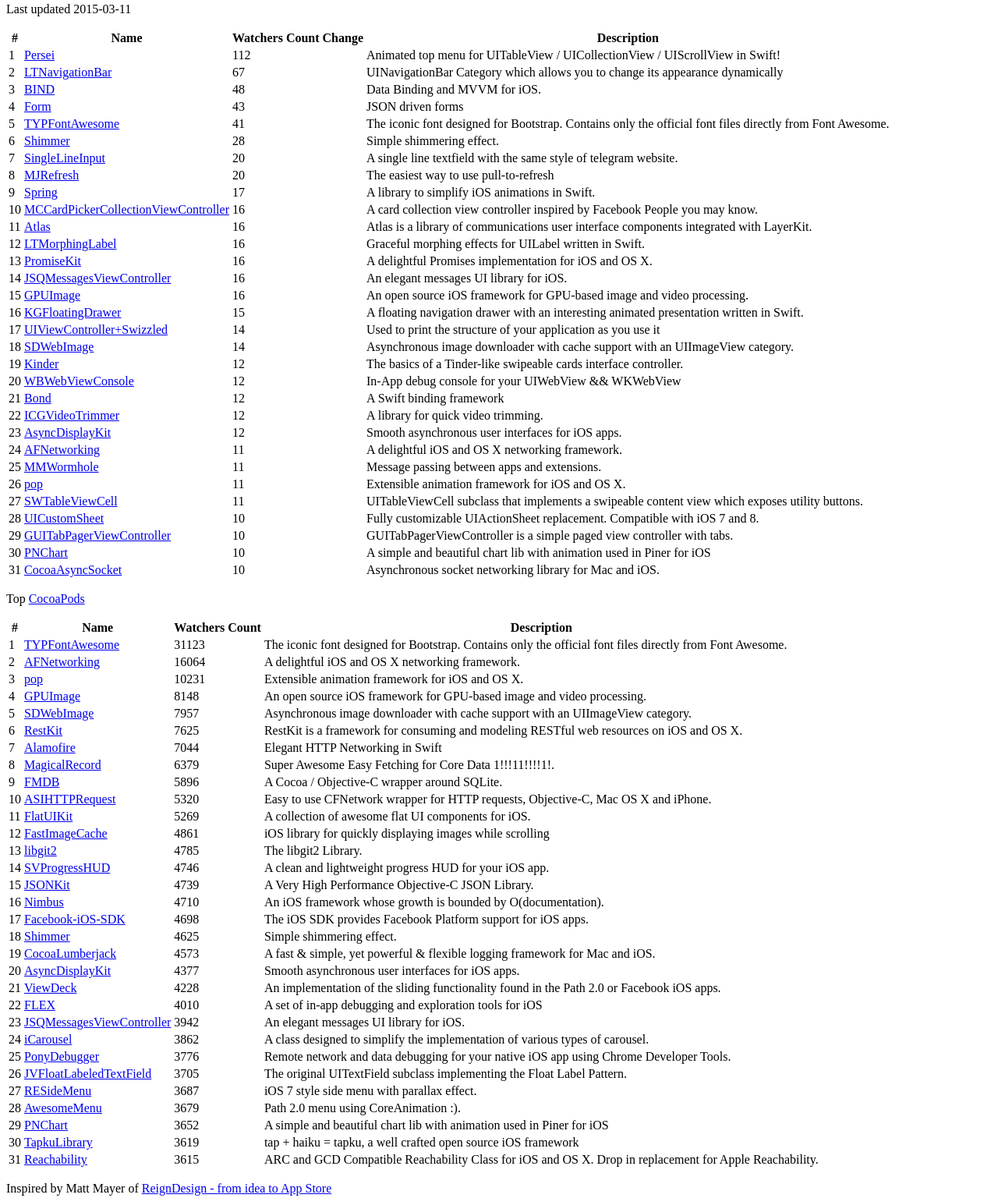
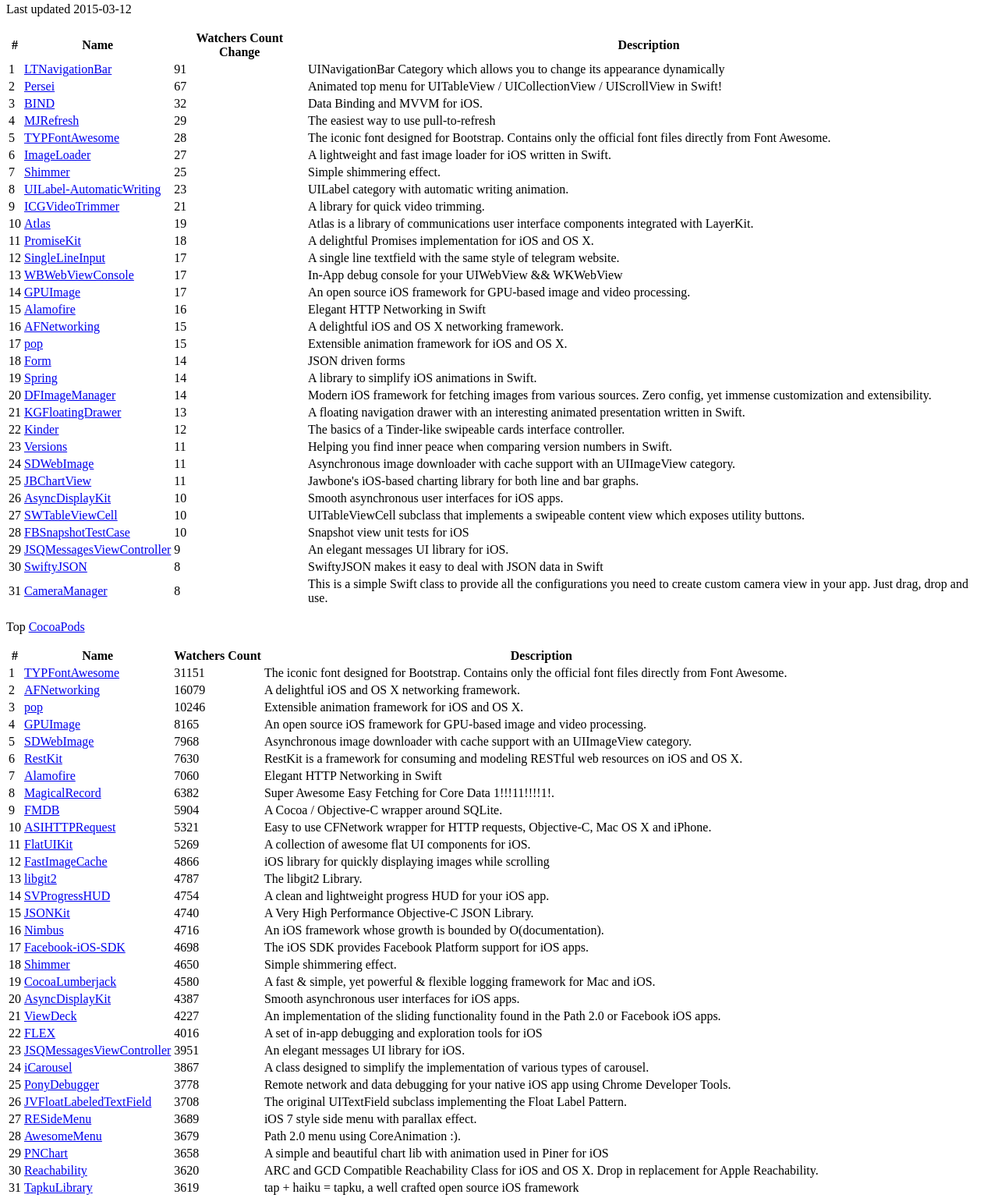
Before and after one commit to trendingcocoapods/trendingcocoapods.github.io, a plain HTML site: page index.html in a window 1280 px wide. Shown: the part 111-1647 px from the top of the page at 78% size. Drawn offline with Linux system fonts and the light colour scheme.

Commit message:
autoupdate 2015-03-12 03:00

```diff
--- a/index.html
+++ b/index.html
@@ -5,7 +5,7 @@
     <div>
       <h1>Trending CocoaPods</h1>
       <p>Trending <a href="http://cocoapods.org/">CocoaPods</a></p>
-      <p>Last updated 2015-03-11</p>
+      <p>Last updated 2015-03-12</p>
       <table>
         <tbody><tr>
           <th>#</th>
@@ -15,189 +15,189 @@
         </tr>
                 <tr>
           <td>1</td>
-          <td class="name"><a href="https://github.com/Yalantis/Persei.git">Persei</a></td>
-          <td>112</td>
-          <td class="desc">Animated top menu for UITableView / UICollectionView / UIScrollView in Swift!</td>
+          <td class="name"><a href="https://github.com/ltebean/LTNavigationbar.git">LTNavigationBar</a></td>
+          <td>91</td>
+          <td class="desc">UINavigationBar Category which allows you to change its appearance dynamically</td>
         </tr>
         <tr>
           <td>2</td>
-          <td class="name"><a href="https://github.com/ltebean/LTNavigationbar.git">LTNavigationBar</a></td>
+          <td class="name"><a href="https://github.com/Yalantis/Persei.git">Persei</a></td>
           <td>67</td>
-          <td class="desc">UINavigationBar Category which allows you to change its appearance dynamically</td>
+          <td class="desc">Animated top menu for UITableView / UICollectionView / UIScrollView in Swift!</td>
         </tr>
         <tr>
           <td>3</td>
           <td class="name"><a href="https://github.com/markohlebar/BIND.git">BIND</a></td>
-          <td>48</td>
+          <td>32</td>
           <td class="desc">Data Binding and MVVM for iOS.</td>
         </tr>
         <tr>
           <td>4</td>
-          <td class="name"><a href="https://github.com/hyperoslo/Form.git">Form</a></td>
-          <td>43</td>
-          <td class="desc">JSON driven forms</td>
+          <td class="name"><a href="https://github.com/CoderMJLee/MJRefresh.git">MJRefresh</a></td>
+          <td>29</td>
+          <td class="desc">The easiest way to use pull-to-refresh</td>
         </tr>
         <tr>
           <td>5</td>
           <td class="name"><a href="https://github.com/FortAwesome/Font-Awesome.git">TYPFontAwesome</a></td>
-          <td>41</td>
+          <td>28</td>
           <td class="desc">The iconic font designed for Bootstrap. Contains only the official font files directly from Font Awesome.</td>
         </tr>
         <tr>
           <td>6</td>
+          <td class="name"><a href="https://github.com/hirohisa/ImageLoaderSwift.git">ImageLoader</a></td>
+          <td>27</td>
+          <td class="desc">A lightweight and fast image loader for iOS written in Swift.</td>
+        </tr>
+        <tr>
+          <td>7</td>
           <td class="name"><a href="https://github.com/facebook/Shimmer.git">Shimmer</a></td>
-          <td>28</td>
+          <td>25</td>
           <td class="desc">Simple shimmering effect.</td>
         </tr>
         <tr>
-          <td>7</td>
+          <td>8</td>
+          <td class="name"><a href="https://github.com/alexruperez/UILabel-AutomaticWriting.git">UILabel-AutomaticWriting</a></td>
+          <td>23</td>
+          <td class="desc">UILabel category with automatic writing animation.</td>
+        </tr>
+        <tr>
+          <td>9</td>
+          <td class="name"><a href="https://github.com/itsmeichigo/ICGVideoTrimmer.git">ICGVideoTrimmer</a></td>
+          <td>21</td>
+          <td class="desc">A library for quick video trimming.</td>
+        </tr>
+        <tr>
+          <td>10</td>
+          <td class="name"><a href="https://github.com/layerhq/Atlas-iOS.git">Atlas</a></td>
+          <td>19</td>
+          <td class="desc">Atlas is a library of communications user interface components integrated with LayerKit.</td>
+        </tr>
+        <tr>
+          <td>11</td>
+          <td class="name"><a href="https://github.com/mxcl/PromiseKit.git">PromiseKit</a></td>
+          <td>18</td>
+          <td class="desc">A delightful Promises implementation for iOS and OS X.</td>
+        </tr>
+        <tr>
+          <td>12</td>
           <td class="name"><a href="https://github.com/diogomaximo/SingleLineInput.git">SingleLineInput</a></td>
-          <td>20</td>
+          <td>17</td>
           <td class="desc">A single line textfield with the same style of telegram website.</td>
         </tr>
         <tr>
-          <td>8</td>
-          <td class="name"><a href="https://github.com/CoderMJLee/MJRefresh.git">MJRefresh</a></td>
-          <td>20</td>
-          <td class="desc">The easiest way to use pull-to-refresh</td>
+          <td>13</td>
+          <td class="name"><a href="https://github.com/Naituw/WBWebViewConsole.git">WBWebViewConsole</a></td>
+          <td>17</td>
+          <td class="desc">In-App debug console for your UIWebView && WKWebView</td>
         </tr>
         <tr>
-          <td>9</td>
+          <td>14</td>
+          <td class="name"><a href="https://github.com/BradLarson/GPUImage.git">GPUImage</a></td>
+          <td>17</td>
+          <td class="desc">An open source iOS framework for GPU-based image and video processing.</td>
+        </tr>
+        <tr>
+          <td>15</td>
+          <td class="name"><a href="https://github.com/Alamofire/Alamofire.git">Alamofire</a></td>
+          <td>16</td>
+          <td class="desc">Elegant HTTP Networking in Swift</td>
+        </tr>
+        <tr>
+          <td>16</td>
+          <td class="name"><a href="https://github.com/AFNetworking/AFNetworking.git">AFNetworking</a></td>
+          <td>15</td>
+          <td class="desc">A delightful iOS and OS X networking framework.</td>
+        </tr>
+        <tr>
+          <td>17</td>
+          <td class="name"><a href="https://github.com/facebook/pop.git">pop</a></td>
+          <td>15</td>
+          <td class="desc">Extensible animation framework for iOS and OS X.</td>
+        </tr>
+        <tr>
+          <td>18</td>
+          <td class="name"><a href="https://github.com/hyperoslo/Form.git">Form</a></td>
+          <td>14</td>
+          <td class="desc">JSON driven forms</td>
+        </tr>
+        <tr>
+          <td>19</td>
           <td class="name"><a href="https://github.com/MengTo/Spring.git">Spring</a></td>
-          <td>17</td>
+          <td>14</td>
           <td class="desc">A library to simplify iOS animations in Swift.</td>
         </tr>
         <tr>
-          <td>10</td>
-          <td class="name"><a href="https://github.com/yuhua-chen/MCCardPickerCollectionViewController.git">MCCardPickerCollectionViewController</a></td>
-          <td>16</td>
-          <td class="desc">A card collection view controller inspired by Facebook People you may know.</td>
+          <td>20</td>
+          <td class="name"><a href="https://github.com/kean/DFImageManager.git">DFImageManager</a></td>
+          <td>14</td>
+          <td class="desc">Modern iOS framework for fetching images from various sources. Zero config, yet immense customization and extensibility.</td>
         </tr>
         <tr>
-          <td>11</td>
-          <td class="name"><a href="https://github.com/layerhq/Atlas-iOS.git">Atlas</a></td>
-          <td>16</td>
-          <td class="desc">Atlas is a library of communications user interface components integrated with LayerKit.</td>
-        </tr>
-        <tr>
-          <td>12</td>
-          <td class="name"><a href="https://github.com/lexrus/LTMorphingLabel.git">LTMorphingLabel</a></td>
-          <td>16</td>
-          <td class="desc">Graceful morphing effects for UILabel written in Swift.</td>
-        </tr>
-        <tr>
+          <td>21</td>
+          <td class="name"><a href="https://github.com/KyleGoddard/KGFloatingDrawer.git">KGFloatingDrawer</a></td>
           <td>13</td>
-          <td class="name"><a href="https://github.com/mxcl/PromiseKit.git">PromiseKit</a></td>
-          <td>16</td>
-          <td class="desc">A delightful Promises implementation for iOS and OS X.</td>
-        </tr>
-        <tr>
-          <td>14</td>
-          <td class="name"><a href="https://github.com/jessesquires/JSQMessagesViewController.git">JSQMessagesViewController</a></td>
-          <td>16</td>
-          <td class="desc">An elegant messages UI library for iOS.</td>
-        </tr>
-        <tr>
-          <td>15</td>
-          <td class="name"><a href="https://github.com/BradLarson/GPUImage.git">GPUImage</a></td>
-          <td>16</td>
-          <td class="desc">An open source iOS framework for GPU-based image and video processing.</td>
-        </tr>
-        <tr>
-          <td>16</td>
-          <td class="name"><a href="https://github.com/KyleGoddard/KGFloatingDrawer.git">KGFloatingDrawer</a></td>
-          <td>15</td>
           <td class="desc">A floating navigation drawer with an interesting animated presentation written in Swift.</td>
         </tr>
         <tr>
-          <td>17</td>
-          <td class="name"><a href="https://github.com/RuiAAPeres/UIViewController-Swizzled.git">UIViewController+Swizzled</a></td>
-          <td>14</td>
-          <td class="desc">Used to print the structure of your application as you use it</td>
-        </tr>
-        <tr>
-          <td>18</td>
-          <td class="name"><a href="https://github.com/rs/SDWebImage.git">SDWebImage</a></td>
-          <td>14</td>
-          <td class="desc">Asynchronous image downloader with cache support with an UIImageView category.</td>
-        </tr>
-        <tr>
-          <td>19</td>
+          <td>22</td>
           <td class="name"><a href="https://github.com/remirobert/Kinder.git">Kinder</a></td>
           <td>12</td>
           <td class="desc">The basics of a Tinder-like swipeable cards interface controller.</td>
         </tr>
         <tr>
-          <td>20</td>
-          <td class="name"><a href="https://github.com/Naituw/WBWebViewConsole.git">WBWebViewConsole</a></td>
-          <td>12</td>
-          <td class="desc">In-App debug console for your UIWebView && WKWebView</td>
-        </tr>
-        <tr>
-          <td>21</td>
-          <td class="name"><a href="https://github.com/SwiftBond/Bond.git">Bond</a></td>
-          <td>12</td>
-          <td class="desc">A Swift binding framework</td>
-        </tr>
-        <tr>
-          <td>22</td>
-          <td class="name"><a href="https://github.com/itsmeichigo/ICGVideoTrimmer.git">ICGVideoTrimmer</a></td>
-          <td>12</td>
-          <td class="desc">A library for quick video trimming.</td>
-        </tr>
-        <tr>
           <td>23</td>
-          <td class="name"><a href="https://github.com/facebook/AsyncDisplayKit.git">AsyncDisplayKit</a></td>
-          <td>12</td>
-          <td class="desc">Smooth asynchronous user interfaces for iOS apps.</td>
+          <td class="name"><a href="https://github.com/zenangst/Versions.git">Versions</a></td>
+          <td>11</td>
+          <td class="desc">Helping you find inner peace when comparing version numbers in Swift.</td>
         </tr>
         <tr>
           <td>24</td>
-          <td class="name"><a href="https://github.com/AFNetworking/AFNetworking.git">AFNetworking</a></td>
+          <td class="name"><a href="https://github.com/rs/SDWebImage.git">SDWebImage</a></td>
           <td>11</td>
-          <td class="desc">A delightful iOS and OS X networking framework.</td>
+          <td class="desc">Asynchronous image downloader with cache support with an UIImageView category.</td>
         </tr>
         <tr>
           <td>25</td>
-          <td class="name"><a href="https://github.com/mutualmobile/MMWormhole.git">MMWormhole</a></td>
+          <td class="name"><a href="https://github.com/Jawbone/JBChartView.git">JBChartView</a></td>
           <td>11</td>
-          <td class="desc">Message passing between apps and extensions.</td>
+          <td class="desc">Jawbone's iOS-based charting library for both line and bar graphs.</td>
         </tr>
         <tr>
           <td>26</td>
-          <td class="name"><a href="https://github.com/facebook/pop.git">pop</a></td>
-          <td>11</td>
-          <td class="desc">Extensible animation framework for iOS and OS X.</td>
+          <td class="name"><a href="https://github.com/facebook/AsyncDisplayKit.git">AsyncDisplayKit</a></td>
+          <td>10</td>
+          <td class="desc">Smooth asynchronous user interfaces for iOS apps.</td>
         </tr>
         <tr>
           <td>27</td>
           <td class="name"><a href="https://github.com/CEWendel/SWTableViewCell.git">SWTableViewCell</a></td>
-          <td>11</td>
+          <td>10</td>
           <td class="desc">UITableViewCell subclass that implements a swipeable content view which exposes utility buttons.</td>
         </tr>
         <tr>
           <td>28</td>
-          <td class="name"><a href="https://github.com/pchernovolenko/UICustomActionSheet.git">UICustomSheet</a></td>
+          <td class="name"><a href="https://github.com/facebook/ios-snapshot-test-case.git">FBSnapshotTestCase</a></td>
           <td>10</td>
-          <td class="desc">Fully customizable UIActionSheet replacement. Compatible with iOS 7 and 8.</td>
+          <td class="desc">Snapshot view unit tests for iOS</td>
         </tr>
         <tr>
           <td>29</td>
-          <td class="name"><a href="https://github.com/guilhermearaujo/GUITabPagerViewController.git">GUITabPagerViewController</a></td>
-          <td>10</td>
-          <td class="desc">GUITabPagerViewController is a simple paged view controller with tabs.</td>
+          <td class="name"><a href="https://github.com/jessesquires/JSQMessagesViewController.git">JSQMessagesViewController</a></td>
+          <td>9</td>
+          <td class="desc">An elegant messages UI library for iOS.</td>
         </tr>
         <tr>
           <td>30</td>
-          <td class="name"><a href="https://github.com/kevinzhow/PNChart.git">PNChart</a></td>
-          <td>10</td>
-          <td class="desc">A simple and beautiful chart lib with animation used in Piner for iOS</td>
+          <td class="name"><a href="https://github.com/SwiftyJSON/SwiftyJSON.git">SwiftyJSON</a></td>
+          <td>8</td>
+          <td class="desc">SwiftyJSON makes it easy to deal with JSON data in Swift</td>
         </tr>
         <tr>
           <td>31</td>
-          <td class="name"><a href="https://github.com/robbiehanson/CocoaAsyncSocket.git">CocoaAsyncSocket</a></td>
-          <td>10</td>
-          <td class="desc">Asynchronous socket networking library for Mac and iOS.</td>
+          <td class="name"><a href="https://github.com/imaginary-cloud/CameraManager.git">CameraManager</a></td>
+          <td>8</td>
+          <td class="desc">This is a simple Swift class to provide all the configurations you need to create custom camera view in your app. Just drag, drop and use.</td>
         </tr>
 
       </tbody></table>
@@ -212,61 +212,61 @@
                 <tr>
           <td>1</td>
           <td class="name"><a href="https://github.com/FortAwesome/Font-Awesome.git">TYPFontAwesome</a></td>
-          <td>31123</td>
+          <td>31151</td>
           <td class="desc">The iconic font designed for Bootstrap. Contains only the official font files directly from Font Awesome.</td>
         </tr>
         <tr>
           <td>2</td>
           <td class="name"><a href="https://github.com/AFNetworking/AFNetworking.git">AFNetworking</a></td>
-          <td>16064</td>
+          <td>16079</td>
           <td class="desc">A delightful iOS and OS X networking framework.</td>
         </tr>
         <tr>
           <td>3</td>
           <td class="name"><a href="https://github.com/facebook/pop.git">pop</a></td>
-          <td>10231</td>
+          <td>10246</td>
           <td class="desc">Extensible animation framework for iOS and OS X.</td>
         </tr>
         <tr>
           <td>4</td>
           <td class="name"><a href="https://github.com/BradLarson/GPUImage.git">GPUImage</a></td>
-          <td>8148</td>
+          <td>8165</td>
           <td class="desc">An open source iOS framework for GPU-based image and video processing.</td>
         </tr>
         <tr>
           <td>5</td>
           <td class="name"><a href="https://github.com/rs/SDWebImage.git">SDWebImage</a></td>
-          <td>7957</td>
+          <td>7968</td>
           <td class="desc">Asynchronous image downloader with cache support with an UIImageView category.</td>
         </tr>
         <tr>
           <td>6</td>
           <td class="name"><a href="https://github.com/RestKit/RestKit.git">RestKit</a></td>
-          <td>7625</td>
+          <td>7630</td>
           <td class="desc">RestKit is a framework for consuming and modeling RESTful web resources on iOS and OS X.</td>
         </tr>
         <tr>
           <td>7</td>
           <td class="name"><a href="https://github.com/Alamofire/Alamofire.git">Alamofire</a></td>
-          <td>7044</td>
+          <td>7060</td>
           <td class="desc">Elegant HTTP Networking in Swift</td>
         </tr>
         <tr>
           <td>8</td>
           <td class="name"><a href="https://github.com/magicalpanda/MagicalRecord.git">MagicalRecord</a></td>
-          <td>6379</td>
+          <td>6382</td>
           <td class="desc">Super Awesome Easy Fetching for Core Data 1!!!11!!!!1!.</td>
         </tr>
         <tr>
           <td>9</td>
           <td class="name"><a href="https://github.com/ccgus/fmdb.git">FMDB</a></td>
-          <td>5896</td>
+          <td>5904</td>
           <td class="desc">A Cocoa / Objective-C wrapper around SQLite.</td>
         </tr>
         <tr>
           <td>10</td>
           <td class="name"><a href="https://github.com/pokeb/asi-http-request.git">ASIHTTPRequest</a></td>
-          <td>5320</td>
+          <td>5321</td>
           <td class="desc">Easy to use CFNetwork wrapper for HTTP requests, Objective-C, Mac OS X and iPhone.</td>
         </tr>
         <tr>
@@ -278,31 +278,31 @@
         <tr>
           <td>12</td>
           <td class="name"><a href="https://github.com/path/FastImageCache.git">FastImageCache</a></td>
-          <td>4861</td>
+          <td>4866</td>
           <td class="desc">iOS library for quickly displaying images while scrolling</td>
         </tr>
         <tr>
           <td>13</td>
           <td class="name"><a href="https://github.com/libgit2/libgit2.git">libgit2</a></td>
-          <td>4785</td>
+          <td>4787</td>
           <td class="desc">The libgit2 Library.</td>
         </tr>
         <tr>
           <td>14</td>
           <td class="name"><a href="https://github.com/TransitApp/SVProgressHUD.git">SVProgressHUD</a></td>
-          <td>4746</td>
+          <td>4754</td>
           <td class="desc">A clean and lightweight progress HUD for your iOS app.</td>
         </tr>
         <tr>
           <td>15</td>
           <td class="name"><a href="https://github.com/johnezang/JSONKit.git">JSONKit</a></td>
-          <td>4739</td>
+          <td>4740</td>
           <td class="desc">A Very High Performance Objective-C JSON Library.</td>
         </tr>
         <tr>
           <td>16</td>
           <td class="name"><a href="https://github.com/jverkoey/nimbus.git">Nimbus</a></td>
-          <td>4710</td>
+          <td>4716</td>
           <td class="desc">An iOS framework whose growth is bounded by O(documentation).</td>
         </tr>
         <tr>
@@ -314,61 +314,61 @@
         <tr>
           <td>18</td>
           <td class="name"><a href="https://github.com/facebook/Shimmer.git">Shimmer</a></td>
-          <td>4625</td>
+          <td>4650</td>
           <td class="desc">Simple shimmering effect.</td>
         </tr>
         <tr>
           <td>19</td>
           <td class="name"><a href="https://github.com/CocoaLumberjack/CocoaLumberjack.git">CocoaLumberjack</a></td>
-          <td>4573</td>
+          <td>4580</td>
           <td class="desc">A fast & simple, yet powerful & flexible logging framework for Mac and iOS.</td>
         </tr>
         <tr>
           <td>20</td>
           <td class="name"><a href="https://github.com/facebook/AsyncDisplayKit.git">AsyncDisplayKit</a></td>
-          <td>4377</td>
+          <td>4387</td>
           <td class="desc">Smooth asynchronous user interfaces for iOS apps.</td>
         </tr>
         <tr>
           <td>21</td>
           <td class="name"><a href="https://github.com/Inferis/ViewDeck.git">ViewDeck</a></td>
-          <td>4228</td>
+          <td>4227</td>
           <td class="desc">An implementation of the sliding functionality found in the Path 2.0 or Facebook iOS apps.</td>
         </tr>
         <tr>
           <td>22</td>
           <td class="name"><a href="https://github.com/Flipboard/FLEX.git">FLEX</a></td>
-          <td>4010</td>
+          <td>4016</td>
           <td class="desc">A set of in-app debugging and exploration tools for iOS</td>
         </tr>
         <tr>
           <td>23</td>
           <td class="name"><a href="https://github.com/jessesquires/JSQMessagesViewController.git">JSQMessagesViewController</a></td>
-          <td>3942</td>
+          <td>3951</td>
           <td class="desc">An elegant messages UI library for iOS.</td>
         </tr>
         <tr>
           <td>24</td>
           <td class="name"><a href="https://github.com/nicklockwood/iCarousel.git">iCarousel</a></td>
-          <td>3862</td>
+          <td>3867</td>
           <td class="desc">A class designed to simplify the implementation of various types of carousel.</td>
         </tr>
         <tr>
           <td>25</td>
           <td class="name"><a href="https://github.com/square/PonyDebugger.git">PonyDebugger</a></td>
-          <td>3776</td>
+          <td>3778</td>
           <td class="desc">Remote network and data debugging for your native iOS app using Chrome Developer Tools.</td>
         </tr>
         <tr>
           <td>26</td>
           <td class="name"><a href="https://github.com/jverdi/JVFloatLabeledTextField.git">JVFloatLabeledTextField</a></td>
-          <td>3705</td>
+          <td>3708</td>
           <td class="desc">The original UITextField subclass implementing the Float Label Pattern.</td>
         </tr>
         <tr>
           <td>27</td>
           <td class="name"><a href="https://github.com/romaonthego/RESideMenu.git">RESideMenu</a></td>
-          <td>3687</td>
+          <td>3689</td>
           <td class="desc">iOS 7 style side menu with parallax effect.</td>
         </tr>
         <tr>
@@ -380,20 +380,20 @@
         <tr>
           <td>29</td>
           <td class="name"><a href="https://github.com/kevinzhow/PNChart.git">PNChart</a></td>
-          <td>3652</td>
+          <td>3658</td>
           <td class="desc">A simple and beautiful chart lib with animation used in Piner for iOS</td>
         </tr>
         <tr>
           <td>30</td>
+          <td class="name"><a href="https://github.com/tonymillion/Reachability.git">Reachability</a></td>
+          <td>3620</td>
+          <td class="desc">ARC and GCD Compatible Reachability Class for iOS and OS X. Drop in replacement for Apple Reachability.</td>
+        </tr>
+        <tr>
+          <td>31</td>
           <td class="name"><a href="https://github.com/devinross/tapkulibrary.git">TapkuLibrary</a></td>
           <td>3619</td>
           <td class="desc">tap + haiku = tapku, a well crafted open source iOS framework</td>
-        </tr>
-        <tr>
-          <td>31</td>
-          <td class="name"><a href="https://github.com/tonymillion/Reachability.git">Reachability</a></td>
-          <td>3615</td>
-          <td class="desc">ARC and GCD Compatible Reachability Class for iOS and OS X. Drop in replacement for Apple Reachability.</td>
         </tr>
 
       </tbody></table>
```
